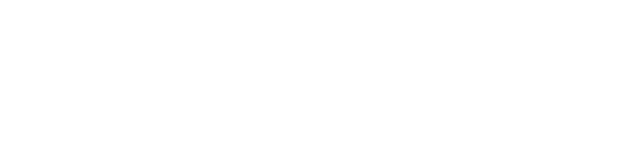
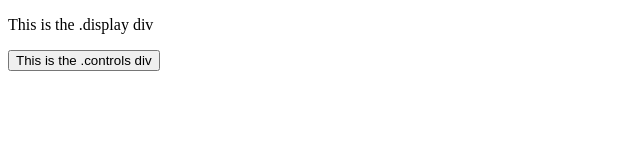
Before and after one commit to aaronmt1011/dom_manipulation, a plain HTML site: page index.html in a window 1280 px wide. Shown: the whole page, without its empty margins (0-640 px from the left). Drawn offline with Linux system fonts and the light colour scheme.

Commit message:
used numerous functions to deal with divs

```diff
--- a/index.html
+++ b/index.html
@@ -7,6 +7,16 @@
     <title>DOM Practice</title>
 </head>
 <body>
+    <div id="container">
+    <!-- #container is the parent -->
+        <div class="display">
+            <p>This is the .display div</p>
+        </div>
+        <div class="controls">
+            <button>This is the .controls div</button>
+        </div>
+        <!-- .display & .controls classes are children of their parent .container -->
+    </div>
     <script src="javascript.js"></script>
 </body>
 </html>
--- a/javascript.js
+++ b/javascript.js
@@ -0,0 +1,27 @@
+// selects #container div (parent div) and puts in container variable
+let container = document.querySelector('#container');
+
+// selects first child of #container (.display div)
+console.dir(container.firstElementChild);
+
+// selects .controls div and puts it in conrols variable
+let controls = document.querySelector('.controls');
+
+// selects previous sibiling (.display)
+console.dir(controls.previousElementSibling);
+
+// .creatElement() is used to create an elemt with this tag type. this does NOT
+// place the new element in the DOM (creates memory) allows manipulation of
+// this element before using another function to place in DOM
+let newDiv = document.createElement('div');
+
+// can use (parent).appendChild(child) to append as last child of parent
+container.appendChild(newDiv);
+
+// can use (parent).insertBefore(child, reference child) to put new child
+// in front of a particular sibiling (like line cutting, w/o the bullying)
+let lineJumper = document.createElement('class');
+container.insertBefore(lineJumper, controls);
+
+// can use (parent).removeChild(child) to remove an unwanted child.
+container.removeChild(lineJumper);
```
